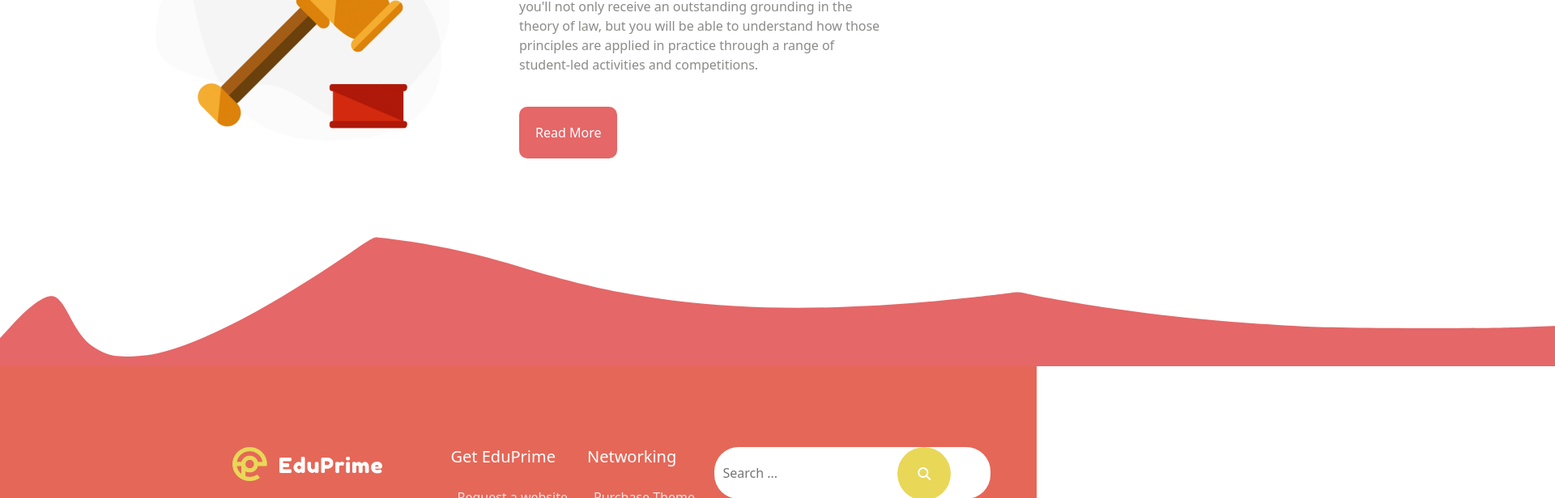
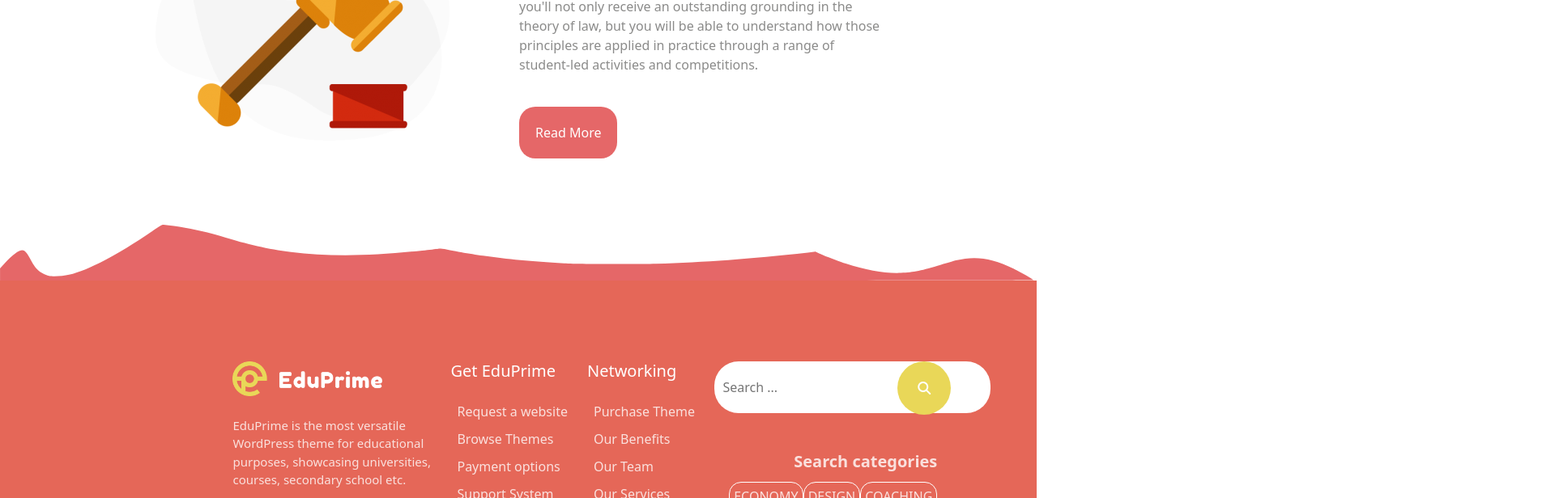
Before and after one commit to albertostizzoli/proj-html-vuejs, a Vue app: page / in a window 1280 px wide. Shown: the part 1660-2276 px from the top of the page at 81% size, 1920 px wide, since content can reach past the window. Built offline with nearby package versions, Linux system fonts and the light colour scheme.

Commit message:
Corrections

```diff
--- a/src/components/CarouselSection.vue
+++ b/src/components/CarouselSection.vue
@@ -29,9 +29,7 @@
                 </div>
             </div>
         </div>
-        <div class="wave">
-            <img src="/img/svg-0.svg" alt="Wave">
-        </div>
+        <img src="/img/svg-0.svg" style="width: 100%; display: block;" alt="Wave">
     </section>
 </template>
 
@@ -61,7 +59,7 @@ export default {
                     image: 'Palette-tabs-v2.png',
                     text: 'Graphic Design',
                 },
-            ]
+            ],
         }
     }
 
@@ -152,19 +150,10 @@ export default {
                 background-color: #E56768;
                 color: white;
                 padding: 20px;
-                border-radius: 10px;
+                border-radius: 20px;
                 border: none;
             }
         }
     }
-
-    .wawe {
-        overflow: hidden;
-
-        img {
-            width: 100%;
-            display: block;
-        }
-    }
 }
 </style>
--- a/src/components/HeaderSection.vue
+++ b/src/components/HeaderSection.vue
@@ -68,7 +68,7 @@ export default {
                     text: "Purchase",
                     url: "#"
                 }
-            ]
+            ],
         }
     }
 
```
